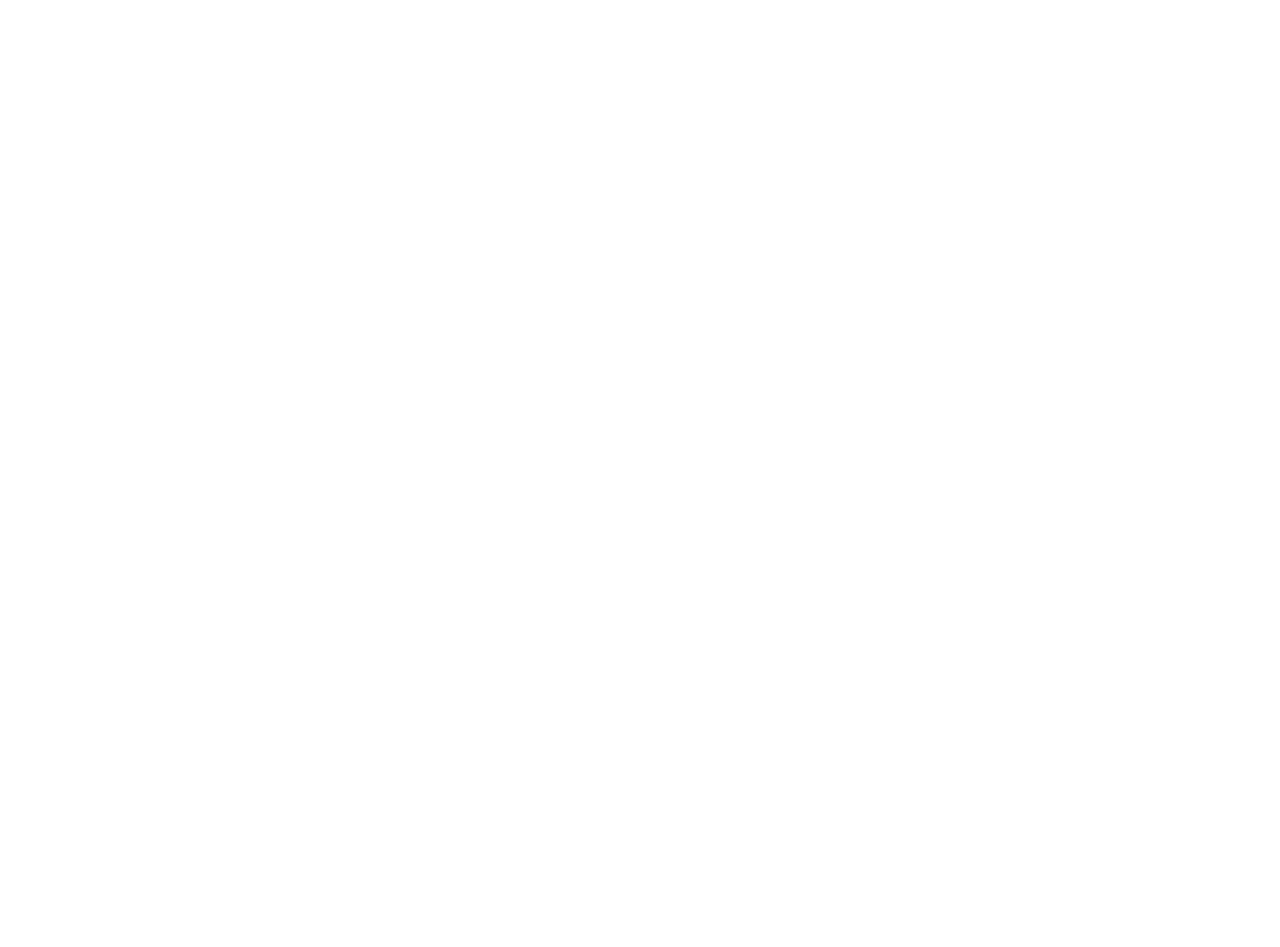
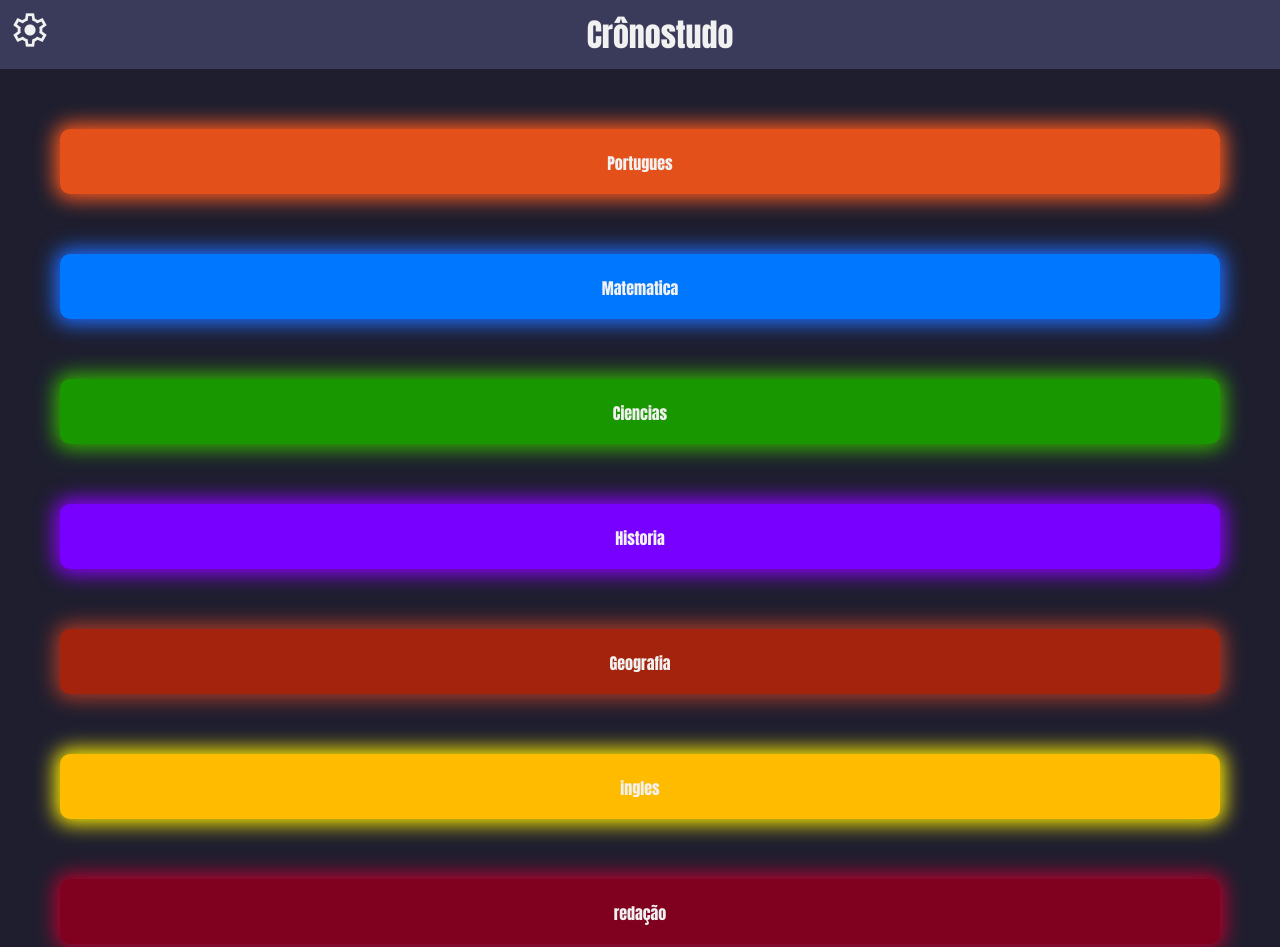
Before and after one commit to AppleHunters/Cronograma-estudos, a plain HTML site: page html/pag001.html in a window 1280 px wide. Shown: the top 947 px of the page. Before the commit the page ends 800 px from the top, so only its background shows below. Drawn offline with nearby package versions, Linux system fonts and the light colour scheme.

Commit message:
pag001
começei a fazer a pagina inicial

```diff
--- a/html/pag001.html
+++ b/html/pag001.html
@@ -0,0 +1,47 @@
+<!DOCTYPE html>
+<html lang="pt-br">
+<head>
+    <meta charset="UTF-8">
+    <meta name="viewport" content="width=
+    , initial-scale=1.0">
+    <title>Pagina 001</title>
+    <link rel="stylesheet" href="https://fonts.googleapis.com/css2?family=Material+Symbols+Outlined:opsz,wght,FILL,GRAD@20..48,100..700,0..1,-50..200&icon_names=settings" />
+    <link rel="stylesheet" href="/style/pag.css">
+</head>
+<body>
+    <div id="global">
+        <span class="material-symbols-outlined">
+            settings
+            </span>
+        <h1>Crônostudo</h1>
+        <header>
+            <!--Img Bacana-->
+        </header>
+    </div>
+    <main>
+        <article class="main">
+            <aside class="p">
+                <p>Portugues</p>
+            </aside>
+            <aside class="m">
+                <p>Matematica</p>
+            </aside>
+            <aside class="c">
+                <p>Ciencias</p>
+            </aside>
+            <aside class="h">
+                <p>Historia</p>
+            </aside>
+            <aside class="g">
+                <p>Geografia</p>
+            </aside>
+            <aside class="i">
+                <p>ingles</p>
+            </aside>
+            <aside class="r">
+                <p>redação</p>
+            </aside>
+        </article>
+    </main>
+</body>
+</html>
--- /dev/null
+++ b/style/pag.css
@@ -0,0 +1,123 @@
+@charset "UTF-8";
+
+*{
+    font-family: Impact, Haettenschweiler, 'Arial Narrow Bold', sans-serif;
+    margin: 0px;
+    box-sizing: border-box;
+    overflow-y: hidden;
+}
+
+body{
+    background-color: #1E1E2F;
+    color: #F1F1F1;
+}
+
+#global{
+    display: flex;
+    padding: 10px;
+    background-color: #3A3A5A;
+}
+
+#global h1{
+    margin: auto;
+    text-align: center;
+}
+
+#global span{
+    font-size: 40px;
+}
+
+main p{
+    padding: 10px;
+    text-align: center;
+
+}
+
+main aside.p{
+    background-color: rgb(228, 80, 26);
+   margin:  60px 60px ;
+   border-radius: 10px;
+   height: 65px;
+   box-shadow: 0px 0px 20px 5px rgb(255, 90, 30);
+}
+
+main aside.p > p{
+    transform: translateY(12px);
+}
+
+main aside.m{
+    background-color: rgb(0, 119, 255);
+   margin:  60px 60px ;
+   border-radius: 10px;
+   height: 65px;
+   box-shadow: 0px 0px 20px 5px rgb(30, 109, 255);
+}
+
+main aside.m > p{
+    transform: translateY(12px);
+}
+
+
+main aside.c{
+    background-color: rgb(25, 151, 0);
+   margin:  60px 60px ;
+   border-radius: 10px;
+   height: 65px;
+   box-shadow: 0px 0px 20px 5px rgb(50, 177, 0);
+}
+
+main aside.c > p{
+    transform: translateY(12px);
+}
+
+
+main aside.h{
+    background-color: rgb(119, 0, 255);
+   margin:  60px 60px ;
+   border-radius: 10px;
+   height: 65px;
+   box-shadow: 0px 0px 20px 5px rgb(140, 0, 255);
+}
+
+main aside.h > p{
+    transform: translateY(12px);
+}
+
+
+main aside.g{
+    background-color: rgb(163, 35, 12);
+   margin:  60px 60px ;
+   border-radius: 10px;
+   height: 65px;
+   box-shadow: 0px 0px 20px 5px rgb(172, 58, 38);
+}
+
+main aside.g > p{
+    transform: translateY(12px);
+}
+
+
+main aside.i{
+    background-color: rgb(255, 187, 0);
+   margin:  60px 60px ;
+   border-radius: 10px;
+   height: 65px;
+   box-shadow: 0px 0px 20px 5px rgb(255, 238, 0);
+}
+
+main aside.i > p{
+    transform: translateY(12px);
+}
+
+
+main aside.r{
+    background-color: rgb(128, 0, 32);
+   margin:  60px 60px ;
+   border-radius: 10px;
+   height: 65px;
+   box-shadow: 0px 0px 20px 5px rgb(184, 1, 46);
+}
+
+main aside.r > p{
+    transform: translateY(12px);
+}
--- a/style/style.css
+++ b/style/style.css
@@ -14,4 +14,12 @@
     --accent-bk: #5B6DFF;
     --card-bk: #2A2A40;
     --border-bk: #3A3A5A;
+
+    --port: rgb(228, 80, 26);
+    --mat:  rgb(0, 119, 255);
+    --cien: rgb(25, 151, 0);
+    --hist: rgb(119, 0, 255);
+    --geo:  rgb(163, 35, 12);
+    --ing:  rgb(255, 187, 0);
+    --reda: rgb(128, 0, 32);
 }
```
